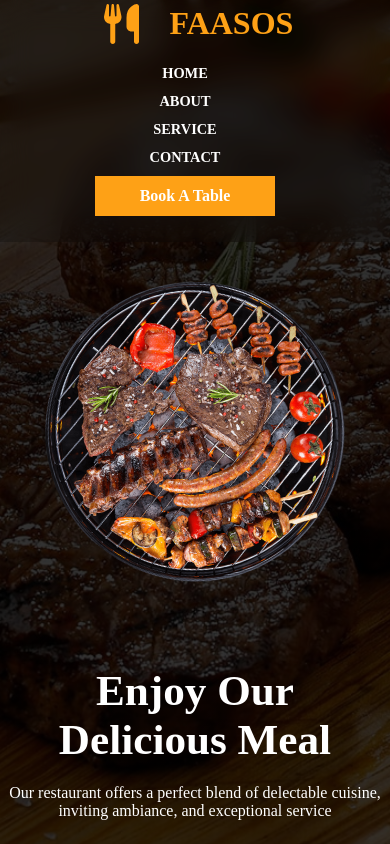
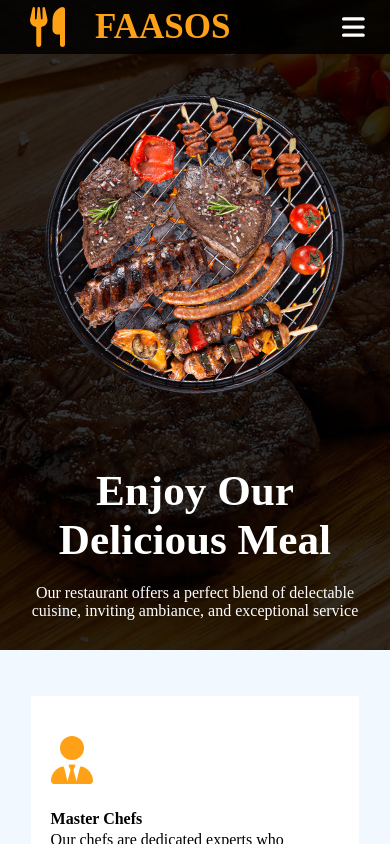
Before and after one commit to Sahilnainani/restaurant-web, a React (Create React App) app: page / in a window 390 px wide. Shown: the top 844 px of the page. Built offline with nearby package versions, Linux system fonts and the light colour scheme.

Commit message:
made changes in navbar section

```diff
--- a/src/components/Home.js
+++ b/src/components/Home.js
@@ -1,12 +1,31 @@
-import React from "react";
+import React, { useState } from "react";
 import { FontAwesomeIcon } from "@fortawesome/react-fontawesome";
 import {
   faUtensils,
   faUserTie,
   faCartShopping,
+  faBars,faXmark
 } from "@fortawesome/free-solid-svg-icons";
 import "../css/Home.css";
 const Home = () => {
+  const [click,setClick] = useState(false)
+
+  // Handle Menu Button
+  const handleClick = () =>{
+    var menuList = document.getElementById("menuList");
+    console.log(menuList.style.right)
+    if (menuList.style.right === "0px") {
+      menuList.style.right = "-300px";
+    } else {
+      menuList.style.right = "0px";
+    }
+    if(click){
+      setClick(false)
+    }
+    else{
+      setClick(true)
+    }
+  }
   return (
     <div>
       <div className="container">
@@ -19,7 +38,7 @@ const Home = () => {
             />
             <h2>FAASOS</h2>
           </div>
-          <ul>
+          <ul id="menuList" >
             <li>
               <a href="#home">HOME</a>
             </li>
@@ -36,6 +55,12 @@ const Home = () => {
               <button>Book A Table</button>
             </li>
           </ul>
+          <div className="mobile">
+          {
+            click ? <FontAwesomeIcon onClick={handleClick}  icon={faXmark} />
+            :<FontAwesomeIcon onClick={handleClick} icon={faBars} />
+          }
+          </div>
         </nav>
         <div className="content">
           <div className="content-wrapper">
@@ -54,7 +79,7 @@ const Home = () => {
           </div>
         </div>
       </div>
-      <div style={{ backgroundColor: "#F1F8FF", alignItems: "center" }}>
+      <div id='service' style={{ backgroundColor: "#F1F8FF", alignItems: "center" }}>
         <div className="services-container">
           <div className="service">
             <FontAwesomeIcon className="service-logo" icon={faUserTie} />
@@ -90,7 +115,7 @@ const Home = () => {
           </div>
         </div>
       </div>
-      <div className="about-container">
+      <div id="aboutus" className="about-container">
         <div className="about-photos">
           <div className="img-container">
             <img
@@ -155,7 +180,7 @@ const Home = () => {
           </div>
         </div>
       </div>
-      <div className="menu-container">
+      <div id="menu" className="menu-container">
         <h2>Food Menu</h2>
         <h1>Most Popular Items</h1>
         <div className="menu">
@@ -245,7 +270,7 @@ const Home = () => {
           </div>
         </div>
       </div>
-      <div className="booking-container">
+      <div id="booking" className="booking-container">
         <div className="video">
           <video src={require('../img/JunkFood1.mp4')} loop muted autoPlay={"autoplay"} controls=''></video>
         </div>
@@ -268,7 +293,7 @@ const Home = () => {
           </div>
         </div>
       </div>
-      <div className="team-container">
+      <div id="team" className="team-container">
         <h2>Team Members</h2>
         <h1>Our Master Chefs</h1>
         <div className="chefs">
@@ -294,7 +319,7 @@ const Home = () => {
           </div>
         </div>
       </div>
-      <div className="footer">
+      <div id="contactus" className="footer">
         <div className="footer1">
           <div className="section">
             <h4 className="name">Company</h4>
--- a/src/css/Home.css
+++ b/src/css/Home.css
@@ -16,20 +16,21 @@
 .container .navbar {
   display: flex;
   align-items: center;
+  background: rgba(0, 0, 0, 0.5);
 }
-.container .navbar .toggle-btn{
+.container .navbar .toggle-btn {
   display: none;
 }
 .container .restaurant-name {
   align-items: center;
   display: flex;
-  padding: 1%;
-  padding-left: 3%;
+  padding: 7px;
+  padding-left: 30px;
   flex-basis: 30%;
 }
 .container .restaurant-name h2 {
   margin: 0px;
-  font-size: 2rem;
+  font-size: 35px;
   color: #fea116;
   font-weight: 600;
   padding-left: 30px;
@@ -67,6 +68,13 @@
   height: 40px;
   width: 180px;
   cursor: pointer;
+}
+.container .navbar .mobile{
+  color: white;
+  display: none;
+  position: absolute;
+  right: 25px;
+  top: 14px;
 }
 .container .content {
   display: flex;
@@ -296,7 +304,7 @@
   display: grid;
   align-items: center;
   width: 50%;
-  margin-bottom: 8px;
+  margin-bottom: 5px;
 }
 .booking-container .booking .booking-content {
   height: fit-content;
@@ -384,10 +392,6 @@
   display: block;
   margin: auto;
 }
-.team-container .chefs .chef:hover img {
-  width: 210px;
-  transition: 0.5s;
-}
 
 .team-container .chefs .chef .name {
   text-align: center;
@@ -431,7 +435,7 @@
   width: fit-content;
   color: white;
 }
-.dropdown-menu{
+.dropdown-menu {
   position: absolute;
   right: 2rem;
   top: 35px;
@@ -440,7 +444,7 @@
   background-color: #0f172b;
   /* background-b; */
 }
-.dropdown-menu li{
+.dropdown-menu li {
   padding: 0.5rem;
   display: flex;
   /* align-items: center; */
@@ -489,27 +493,49 @@
     display: block;
   }
 }
+@media screen and (max-width: 1000px) and (min-width: 800px) {
+  .container {
+    height: 550px;
+  }
+  .container .content .spinner {
+    /* margin-top: 40px;
+    margin-left: auto;
+    margin-right: auto; */
+    height: 320px;
+    width: 320px;
+  }
+  .container .content .spinner .spinner-image {
+    height: 320px;
+    width: 320px;
+  }
+}
 @media screen and (max-width: 920px) {
-        .container .navbar .restaurant-name{
-        width: fit-content;
-        margin-left: auto;
-        margin-right: auto;
+  .container .navbar {
+    background: rgba(0, 0, 0, 0.85);
   }
-      .container {
-        height: 750px;
+  .container .navbar .mobile{
+    display: block;
+    font-size: 26px;
+    cursor: pointer;
   }
-      .container .navbar{
-        backdrop-filter: blur(15px);
-        background: rgba(0, 0, 0, 0.2);
-        text-align: center;
-        display: block;
-        padding-bottom: 10px;
+  .container .navbar ul {
+    background: rgba(0, 0, 0, 0.92);
+    margin: 0px;
+    display: flex;
+    flex-direction: column;
+    position:fixed;
+    justify-content: flex-start;
+    align-items: flex-start;
+    top: 62px;
+    right: -300px;
+    width: 300px;
+    height: 100vh;
+    z-index: 999999;
+    padding: 40px 0 0 10px;
+    transition: 0.5s;
   }
-      .container .navbar ul{
-        display: block;
-      }
-      .container .navbar ul li{
-        margin: 10px;
+  .container .navbar ul li {
+    margin-bottom: 25px;
   }
 
   .footer .footer1 .section h4 {
@@ -528,7 +554,7 @@
     padding: 0 10px;
   }
 }
-@media screen and (max-width: 800px) and (min-width:500px){
+@media screen and (max-width: 800px) and (min-width: 500px) {
   .container .content .spinner {
     margin-left: auto;
     margin-right: auto;
@@ -536,14 +562,14 @@
   }
 }
 
-@media screen and (max-width: 800px){
-    .container{
-        height: 950px;
+@media screen and (max-width: 800px) {
+  .container {
+    height: 750px;
   }
-    .container .content{
+  .container .content {
     display: block;
   }
-    .container .content .content-wrapper{
+  .container .content .content-wrapper {
     position: absolute;
     bottom: 30px;
     text-align: center;
@@ -551,23 +577,23 @@
     left: 0;
     width: 100%;
   }
-    .container .content .content-wrapper h2{
+  .container .content .content-wrapper h2 {
     margin-left: auto;
     margin-right: auto;
     width: 50%;
   }
-    .container .content .content-wrapper div{
+  .container .content .content-wrapper div {
     margin-left: auto;
     margin-right: auto;
     width: 65%;
   }
 }
-@media screen and (max-width: 700px){
-    .about-container{
+@media screen and (max-width: 700px) {
+  .about-container {
     padding-top: 50px;
     padding-bottom: 20px;
   }
-    .menu-container{
+  .menu-container {
     padding-top: 50px;
     padding-bottom: 50px;
   }
@@ -596,13 +622,13 @@
   }
 }
 @media screen and (max-width: 650px) {
-    .container{
-        height: 950px;
+  .container {
+    height: 750px;
   }
-    .container .content .content-wrapper h2{
+  .container .content .content-wrapper h2 {
     width: 70%;
   }
-    .container .content .content-wrapper div{
+  .container .content .content-wrapper div {
     width: 90%;
   }
   .footer .footer1 .section {
@@ -616,9 +642,9 @@
     padding: 10px;
   }
 }
-@media (max-width: 500px){
-    .container{
-        height: 850px;
+@media (max-width: 500px) {
+  .container {
+    height: 650px;
   }
   .container .content .spinner {
     margin-top: 40px;
@@ -627,7 +653,7 @@
     height: 300px;
     width: 300px;
   }
-    .container .content .spinner .spinner-image{
+  .container .content .spinner .spinner-image {
     height: 300px;
     width: 300px;
   }
@@ -654,17 +680,17 @@
     height: 150px;
     width: 150px;
   }
-      .container .content .content-wrapper h2{
+  .container .content .content-wrapper h2 {
     margin-left: auto;
     margin-right: auto;
     width: 80%;
   }
-    .container .content .content-wrapper div{
+  .container .content .content-wrapper div {
     margin-left: auto;
     margin-right: auto;
-        width: 100%;
+    width: 85%;
   }
-    .about-container .experience{
+  .about-container .experience {
     display: block;
   }
 }
```
Lines whose indentation alone changed are shown as unchanged.
